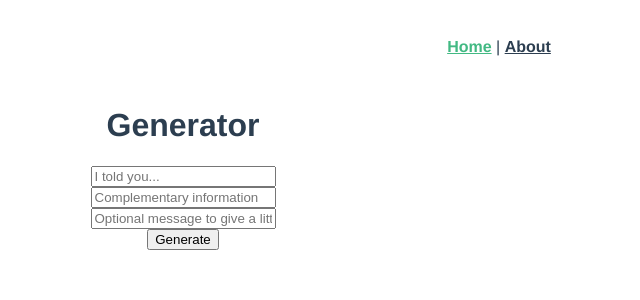
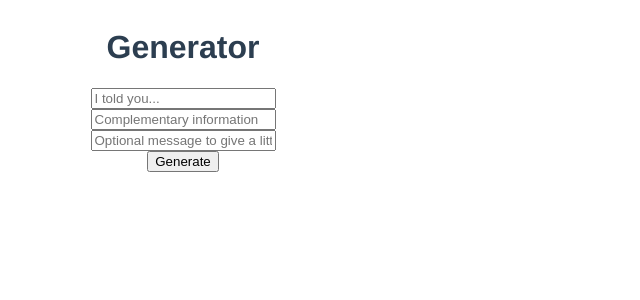
Before and after one commit to BaezCrdrm/I-Told-You, a Vue app: page / in a window 1280 px wide. Shown: the top 300 px of the page, without its empty margins (141-781 px from the left). Built offline with nearby package versions, Linux system fonts and the light colour scheme.

Commit message:
Changes to public view

```diff
--- a/public/index.html
+++ b/public/index.html
@@ -5,7 +5,7 @@
     <meta http-equiv="X-UA-Compatible" content="IE=edge">
     <meta name="viewport" content="width=device-width,initial-scale=1.0">
     <link rel="icon" href="<%= BASE_URL %>favicon.ico">
-    <title>i-told-you</title>
+    <title>I Told You</title>
   </head>
   <body>
     <noscript>
--- a/src/App.vue
+++ b/src/App.vue
@@ -1,9 +1,5 @@
 <template>
   <div id="app">
-    <div id="nav">
-      <router-link to="/">Home</router-link> |
-      <router-link to="/about">About</router-link>
-    </div>
     <router-view/>
   </div>
 </template>
```
